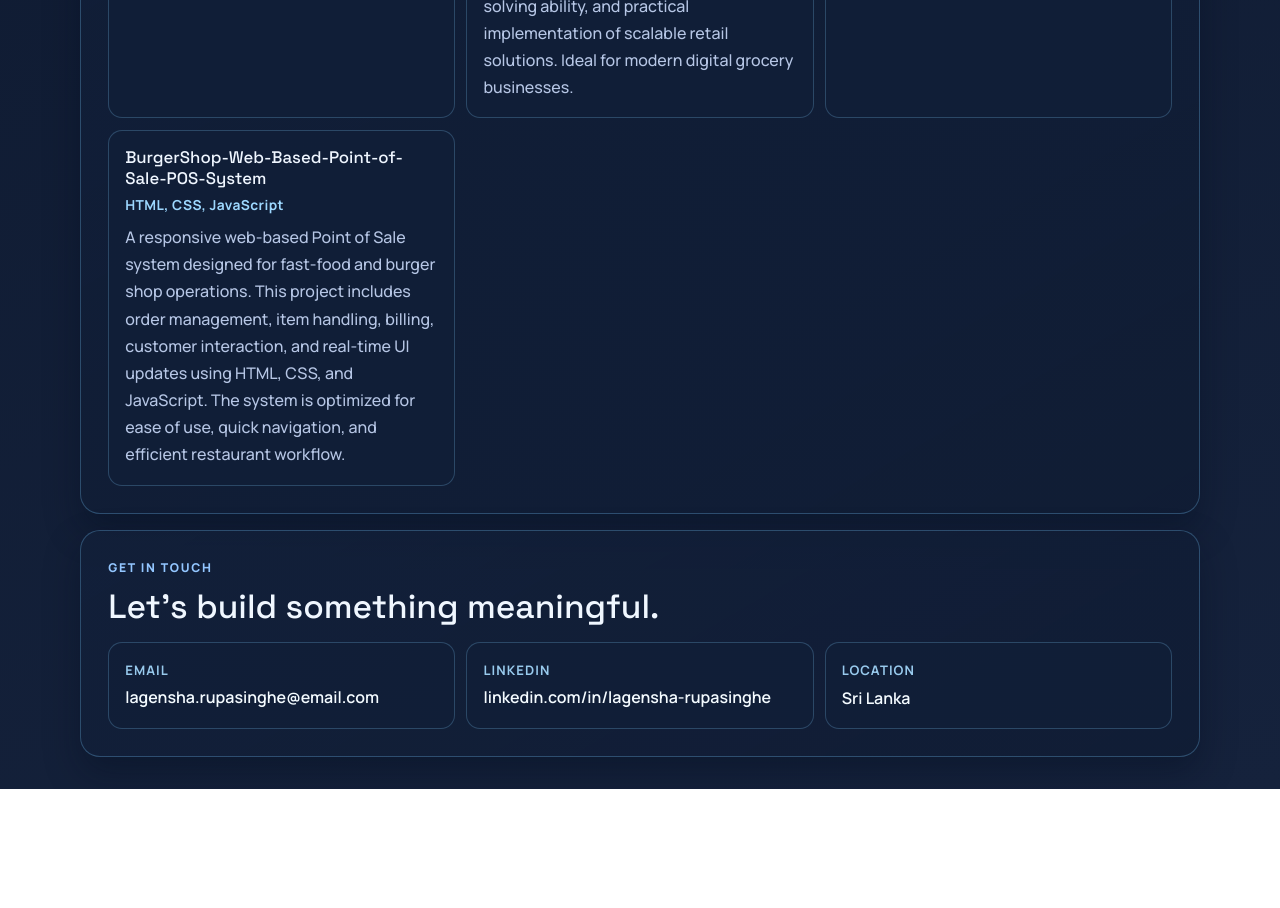
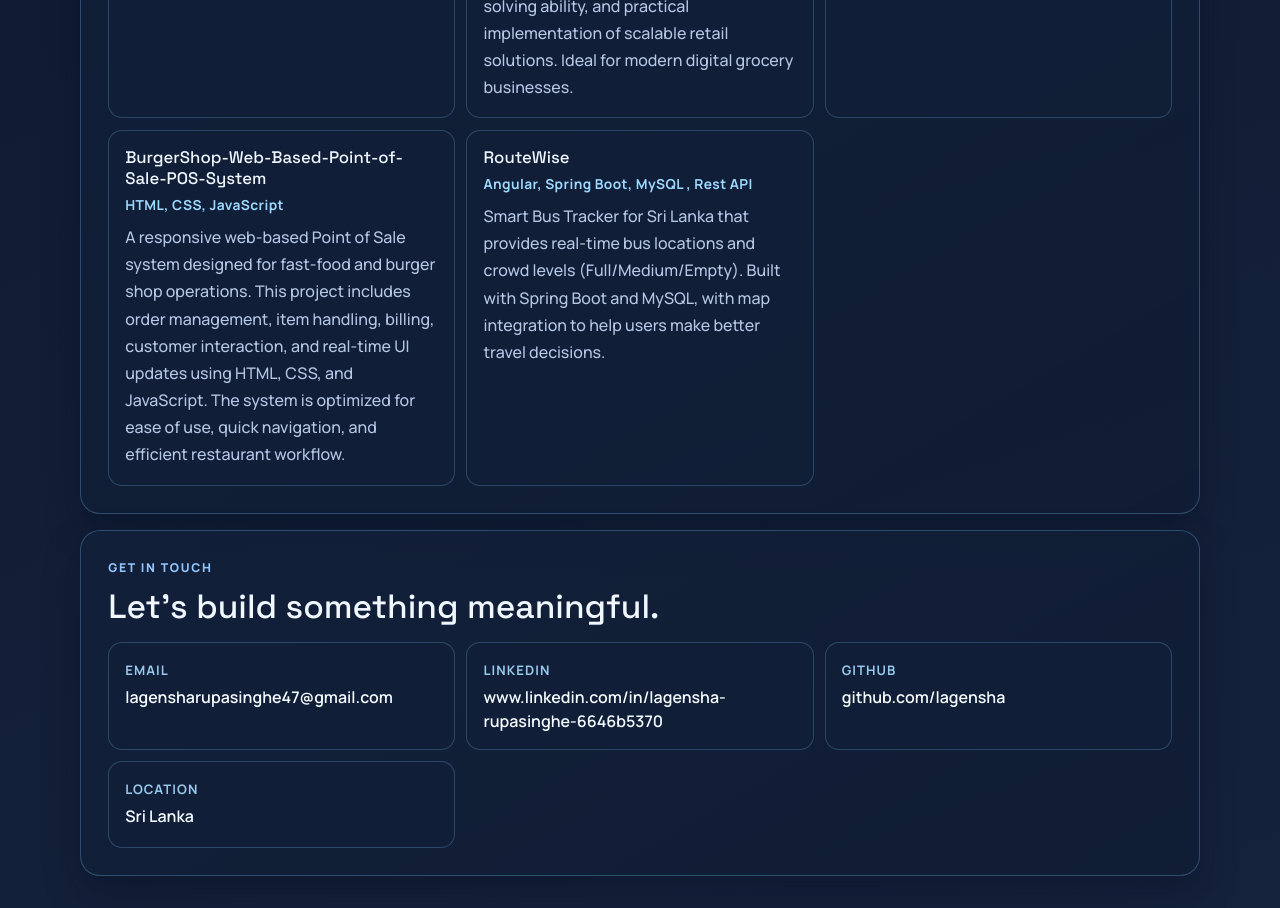
Before and after one commit to lagensha/Lagensha-portfolio, an Angular app: page / in a window 1280 px wide. Shown: the part 1620-2528 px from the top of the page. Before the commit the page ends 2409 px from the top, so only its background shows below. Built offline with nearby package versions, Linux system fonts and the light colour scheme.

Commit message:
feat: add new project entry for RouteWise and update contact information

```diff
--- a/src/app/portfolio/portfolio.ts
+++ b/src/app/portfolio/portfolio.ts
@@ -42,18 +42,30 @@ export class Portfolio {
       summary:
         'A responsive web-based Point of Sale system designed for fast-food and burger shop operations. This project includes order management, item handling, billing, customer interaction, and real-time UI updates using HTML, CSS, and JavaScript. The system is optimized for ease of use, quick navigation, and efficient restaurant workflow.',
     },
+    {
+      title: 'RouteWise',
+      stack: 'Angular, Spring Boot, MySQL , Rest API',
+      summary:
+       'Smart Bus Tracker for Sri Lanka that provides real-time bus locations and crowd levels (Full/Medium/Empty). Built with Spring Boot and MySQL, with map integration to help users make better travel decisions.',
+    },
+
   ];
 
   readonly contactItems = [
     {
       label: 'Email',
-      value: 'lagensha.rupasinghe@email.com',
-      href: 'mailto:lagensha.rupasinghe@email.com',
+      value: 'lagensharupasinghe47@gmail.com',
+      href: 'mailto:lagensharupasinghe47@gmail.com',
     },
     {
       label: 'LinkedIn',
-      value: 'linkedin.com/in/lagensha-rupasinghe',
-      href: 'https://www.linkedin.com/',
+      value: 'www.linkedin.com/in/lagensha-rupasinghe-6646b5370',
+      href: 'https://www.linkedin.com/in/lagensha-rupasinghe-6646b5370',
+    },
+     {
+      label: 'GitHub',
+      value: 'github.com/lagensha',
+      href: 'https://github.com/lagensha',
     },
     {
       label: 'Location',
```
